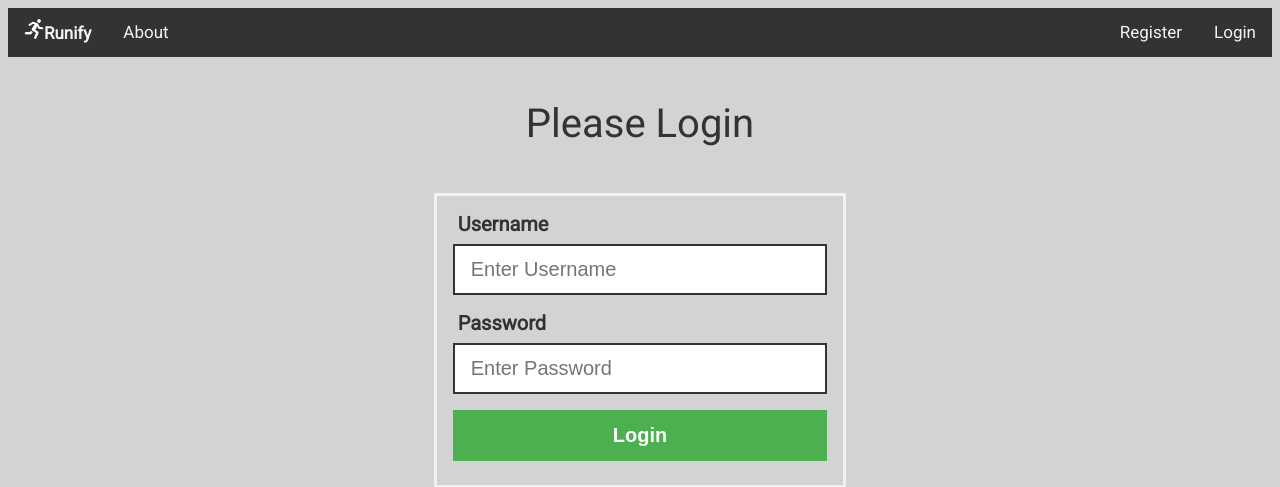
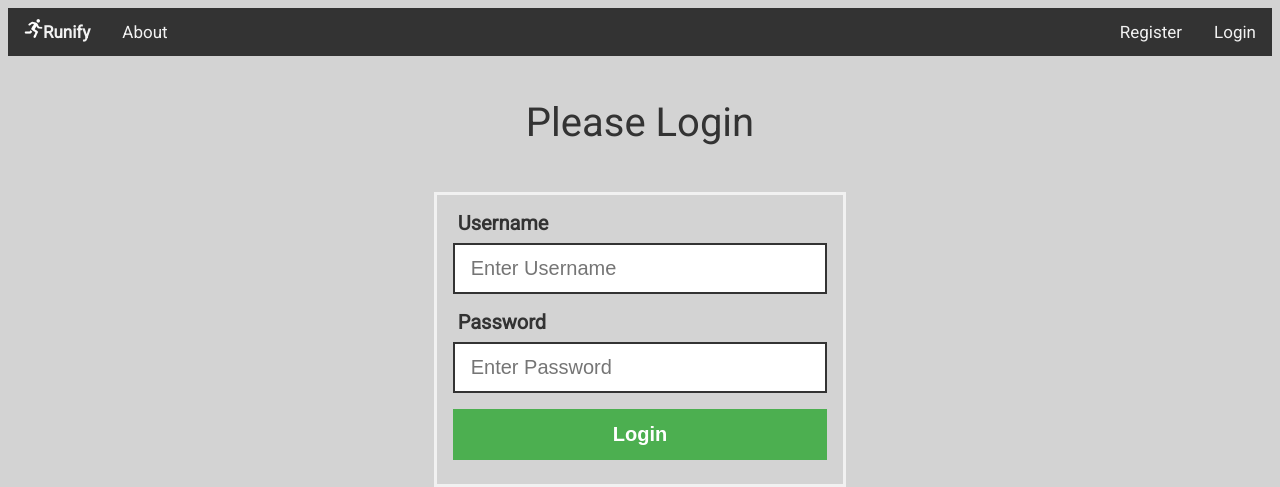
Before and after one commit to 2176708c/ISproject, a Flask app: page /login in a window 1280 px wide. Shown: the top 487 px of the page. Run offline with Flask 2, Linux system fonts and the light colour scheme; some libraries are stand-ins or nearby versions.

Commit message:
fix navbar big

```diff
--- a/Flask/templates/base.html
+++ b/Flask/templates/base.html
@@ -16,7 +16,7 @@
     <body>
         <div class="topnav">
             <a href="{{ url_for('home') }}"><img src="{{ url_for('static', filename='image/running-white.png') }}" alt="Runify"
-                style="max-height:20px; margin-top:-3px "><b>Runify</b></a>
+                style="max-height:19px; margin-top:-3px "><b>Runify</b></a>
             <a href="{{ url_for('about') }}">About</a>
             {% if session['logged_in'] %}
                 <a href="{{ url_for('upload') }}">Upload</a>
```
